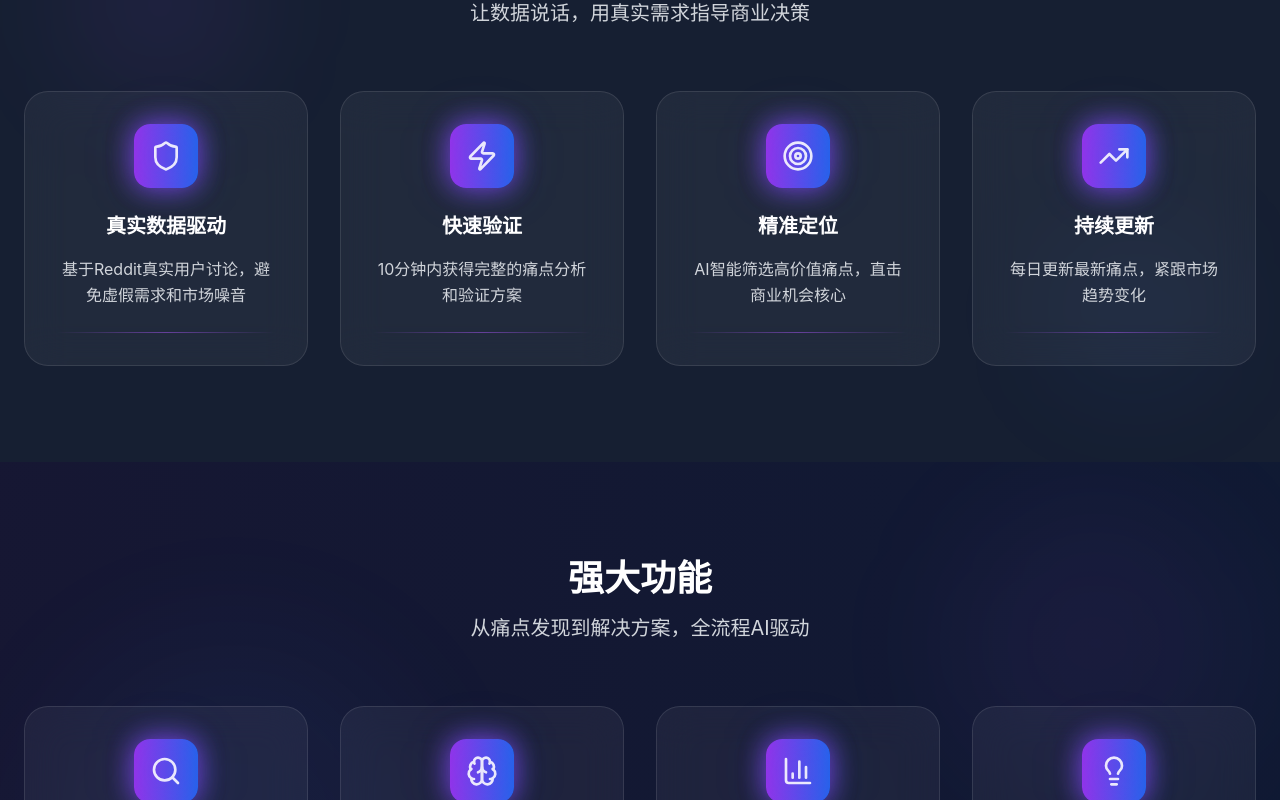
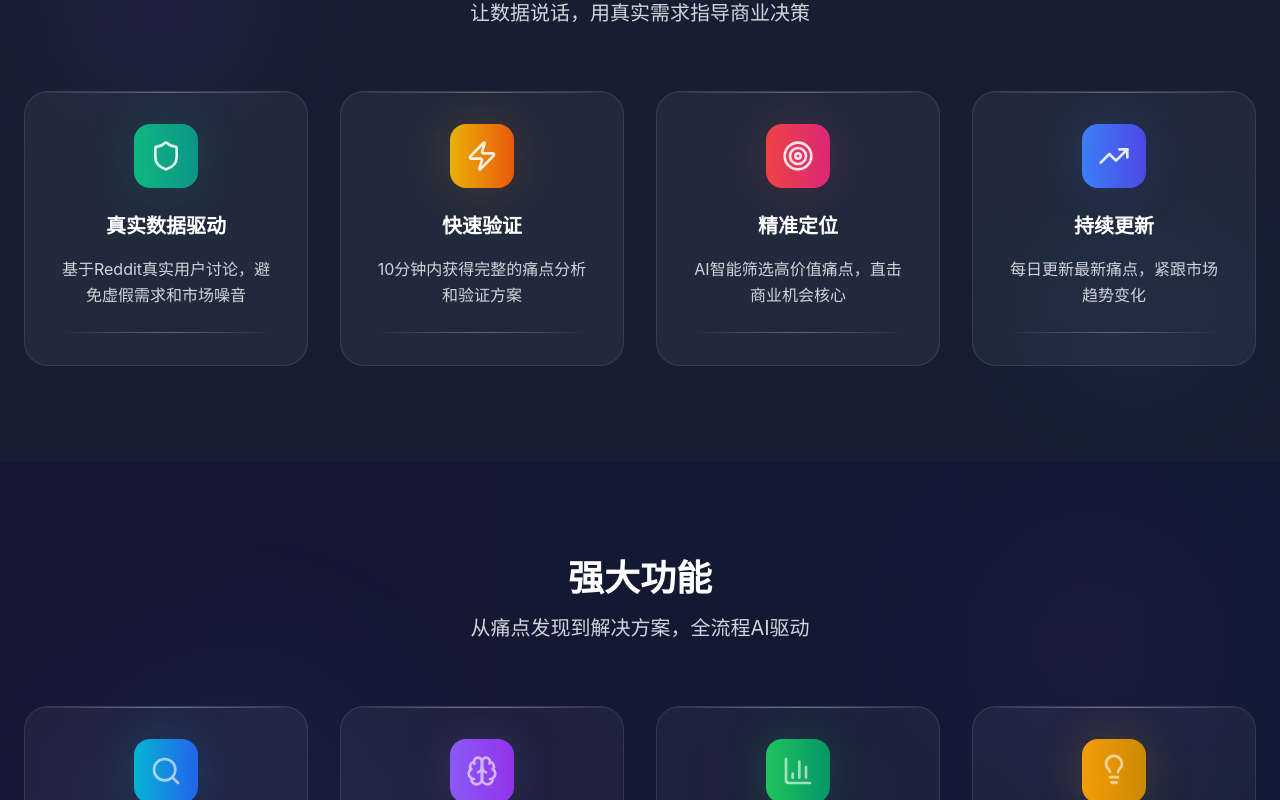
Before and after one commit to lilyssh/reddit-painpoint-radar, a React (Vite) app: page / in a window 1280 px wide. Shown: the part 2300-3100 px from the top of the page. Built offline with nearby package versions, Linux system fonts and the light colour scheme.

Commit message:
Refactor: Improve card icon design and add animations
Enhance the visual appeal of the 8 feature cards by introducing more dynamic icon designs and animations to avoid a monotonous appearance.

```diff
--- a/src/components/Benefits.tsx
+++ b/src/components/Benefits.tsx
@@ -6,22 +6,38 @@ const Benefits = () => {
     {
       icon: Shield,
       title: "真实数据驱动",
-      description: "基于Reddit真实用户讨论，避免虚假需求和市场噪音"
+      description: "基于Reddit真实用户讨论，避免虚假需求和市场噪音",
+      gradient: "from-emerald-500 to-teal-600",
+      bgGradient: "from-emerald-500/10 to-teal-600/10",
+      hoverShadow: "group-hover:shadow-emerald-500/25",
+      iconAnimation: "group-hover:rotate-12"
     },
     {
       icon: Zap,
       title: "快速验证",
-      description: "10分钟内获得完整的痛点分析和验证方案"
+      description: "10分钟内获得完整的痛点分析和验证方案",
+      gradient: "from-yellow-500 to-orange-600",
+      bgGradient: "from-yellow-500/10 to-orange-600/10",
+      hoverShadow: "group-hover:shadow-yellow-500/25",
+      iconAnimation: "group-hover:scale-110 group-hover:rotate-6"
     },
     {
       icon: Target,
       title: "精准定位",
-      description: "AI智能筛选高价值痛点，直击商业机会核心"
+      description: "AI智能筛选高价值痛点，直击商业机会核心",
+      gradient: "from-red-500 to-pink-600",
+      bgGradient: "from-red-500/10 to-pink-600/10",
+      hoverShadow: "group-hover:shadow-red-500/25",
+      iconAnimation: "group-hover:scale-105 group-hover:-rotate-3"
     },
     {
       icon: TrendingUp,
       title: "持续更新",
-      description: "每日更新最新痛点，紧跟市场趋势变化"
+      description: "每日更新最新痛点，紧跟市场趋势变化",
+      gradient: "from-blue-500 to-indigo-600",
+      bgGradient: "from-blue-500/10 to-indigo-600/10",
+      hoverShadow: "group-hover:shadow-blue-500/25",
+      iconAnimation: "group-hover:translate-y-1 group-hover:scale-110"
     }
   ];
 
@@ -43,21 +59,35 @@ const Benefits = () => {
           {benefits.map((benefit, index) => (
             <div
               key={index}
-              className="text-center group hover-lift glass-effect rounded-3xl p-8 animate-fade-in"
+              className="text-center group hover-lift glass-effect rounded-3xl p-8 animate-fade-in relative overflow-hidden"
               style={{animationDelay: `${index * 0.15}s`}}
             >
+              {/* 背景装饰渐变 */}
+              <div className={`absolute inset-0 bg-gradient-to-br ${benefit.bgGradient} opacity-0 group-hover:opacity-100 transition-opacity duration-500 rounded-3xl`} />
+
+              {/* 顶部装饰线 */}
+              <div className={`absolute top-0 left-0 w-full h-px bg-gradient-to-r from-transparent via-current to-transparent opacity-30 group-hover:opacity-60 transition-opacity duration-500`} />
+
               <div className="relative mb-6 mx-auto">
-                <div className="w-16 h-16 bg-gradient-to-r from-purple-600 to-blue-600 rounded-2xl flex items-center justify-center mx-auto group-hover:shadow-lg group-hover:shadow-purple-500/25 transition-all duration-500 animate-glow group-hover:scale-110">
-                  <benefit.icon className="h-8 w-8 text-white" />
+                <div className={`w-16 h-16 bg-gradient-to-r ${benefit.gradient} rounded-2xl flex items-center justify-center mx-auto transition-all duration-500 ${benefit.hoverShadow} relative group-hover:shadow-lg`}>
+                  <benefit.icon className={`h-8 w-8 text-white transition-transform duration-500 ${benefit.iconAnimation}`} />
+
+                  {/* 图标光环效果 */}
+                  <div className={`absolute inset-0 w-16 h-16 bg-gradient-to-r ${benefit.gradient} rounded-2xl blur-xl opacity-20 group-hover:opacity-40 group-hover:blur-2xl transition-all duration-500`} />
                 </div>
-                {/* 装饰性光环 */}
-                <div className="absolute inset-0 w-16 h-16 mx-auto bg-gradient-to-r from-purple-600/20 to-blue-600/20 rounded-2xl blur-xl group-hover:blur-2xl transition-all duration-500" />
+
+                {/* 脉冲圆环 */}
+                <div className={`absolute inset-0 w-16 h-16 mx-auto border-2 border-transparent bg-gradient-to-r ${benefit.gradient} rounded-2xl opacity-0 group-hover:opacity-30 animate-ping`} style={{animationDuration: '2s'}} />
               </div>
-              <h3 className="text-xl font-semibold text-white mb-4 group-hover:text-purple-300 transition-colors duration-300">{benefit.title}</h3>
-              <p className="text-gray-300 leading-relaxed group-hover:text-gray-200 transition-colors duration-300">{benefit.description}</p>
+
+              <h3 className="text-xl font-semibold text-white mb-4 group-hover:text-purple-300 transition-colors duration-300 relative z-10">{benefit.title}</h3>
+              <p className="text-gray-300 leading-relaxed group-hover:text-gray-200 transition-colors duration-300 relative z-10">{benefit.description}</p>
 
               {/* 底部装饰线 */}
-              <div className="mt-6 h-px bg-gradient-to-r from-transparent via-purple-500/50 to-transparent group-hover:via-purple-400 transition-all duration-500" />
+              <div className={`mt-6 h-px bg-gradient-to-r from-transparent via-current to-transparent opacity-30 group-hover:opacity-60 transition-all duration-500`} />
+
+              {/* 侧边装饰 */}
+              <div className={`absolute left-0 top-1/2 w-1 h-12 bg-gradient-to-b ${benefit.gradient} rounded-r-full opacity-0 group-hover:opacity-70 transform -translate-y-1/2 transition-all duration-500`} />
             </div>
           ))}
         </div>
--- a/src/components/Features.tsx
+++ b/src/components/Features.tsx
@@ -6,22 +6,42 @@ const Features = () => {
     {
       icon: Search,
       title: "智能痛点挖掘",
-      description: "AI自动扫描Reddit热门讨论，识别高价值用户痛点"
+      description: "AI自动扫描Reddit热门讨论，识别高价值用户痛点",
+      gradient: "from-cyan-500 to-blue-600",
+      bgGradient: "from-cyan-500/10 to-blue-600/10",
+      hoverShadow: "group-hover:shadow-cyan-500/25",
+      iconAnimation: "group-hover:rotate-12 group-hover:scale-110",
+      decorColor: "cyan"
     },
     {
       icon: Brain,
       title: "深度需求分析",
-      description: "多维度分析用户需求强度、市场规模和解决方案可行性"
+      description: "多维度分析用户需求强度、市场规模和解决方案可行性",
+      gradient: "from-violet-500 to-purple-600",
+      bgGradient: "from-violet-500/10 to-purple-600/10",
+      hoverShadow: "group-hover:shadow-violet-500/25",
+      iconAnimation: "group-hover:pulse group-hover:scale-105",
+      decorColor: "violet"
     },
     {
       icon: BarChart3,
       title: "趋势预测报告",
-      description: "基于历史数据预测痛点发展趋势，提前布局市场机会"
+      description: "基于历史数据预测痛点发展趋势，提前布局市场机会",
+      gradient: "from-green-500 to-emerald-600",
+      bgGradient: "from-green-500/10 to-emerald-600/10",
+      hoverShadow: "group-hover:shadow-green-500/25",
+      iconAnimation: "group-hover:-translate-y-1 group-hover:scale-110",
+      decorColor: "green"
     },
     {
       icon: Lightbulb,
       title: "解决方案建议",
-      description: "提供具体可执行的解决方案和验证步骤"
+      description: "提供具体可执行的解决方案和验证步骤",
+      gradient: "from-amber-500 to-yellow-600",
+      bgGradient: "from-amber-500/10 to-yellow-600/10",
+      hoverShadow: "group-hover:shadow-amber-500/25",
+      iconAnimation: "group-hover:rotate-6 group-hover:scale-110 animate-bounce-gentle",
+      decorColor: "amber"
     }
   ];
 
@@ -44,21 +64,42 @@ const Features = () => {
           {features.map((feature, index) => (
             <div
               key={index}
-              className="text-center group hover-lift glass-effect rounded-3xl p-8 animate-fade-in"
+              className="text-center group hover-lift glass-effect rounded-3xl p-8 animate-fade-in relative overflow-hidden"
               style={{animationDelay: `${index * 0.1}s`}}
             >
+              {/* 背景装饰渐变 */}
+              <div className={`absolute inset-0 bg-gradient-to-br ${feature.bgGradient} opacity-0 group-hover:opacity-100 transition-opacity duration-500 rounded-3xl`} />
+
+              {/* 顶部流光线 */}
+              <div className={`absolute top-0 left-0 w-full h-px bg-gradient-to-r from-transparent via-current to-transparent opacity-40 group-hover:opacity-80 transition-opacity duration-500`} />
+
               <div className="relative mb-6 mx-auto">
-                <div className="w-16 h-16 bg-gradient-to-r from-purple-600 to-blue-600 rounded-2xl flex items-center justify-center mx-auto group-hover:shadow-lg group-hover:shadow-purple-500/25 transition-all duration-500 animate-glow group-hover:scale-110">
-                  <feature.icon className="h-8 w-8 text-white" />
+                {/* 主图标容器 */}
+                <div className={`w-16 h-16 bg-gradient-to-r ${feature.gradient} rounded-2xl flex items-center justify-center mx-auto transition-all duration-500 ${feature.hoverShadow} relative group-hover:shadow-lg`}>
+                  <feature.icon className={`h-8 w-8 text-white transition-all duration-500 ${feature.iconAnimation}`} />
+
+                  {/* 内部光环 */}
+                  <div className={`absolute inset-2 bg-gradient-to-r ${feature.gradient} rounded-xl opacity-30 group-hover:opacity-50 blur-sm transition-all duration-500`} />
                 </div>
-                {/* 装饰性光环 */}
-                <div className="absolute inset-0 w-16 h-16 mx-auto bg-gradient-to-r from-purple-600/20 to-blue-600/20 rounded-2xl blur-xl group-hover:blur-2xl transition-all duration-500" />
+
+                {/* 外围光环效果 */}
+                <div className={`absolute inset-0 w-16 h-16 mx-auto bg-gradient-to-r ${feature.gradient} rounded-2xl blur-xl opacity-20 group-hover:opacity-40 group-hover:blur-2xl transition-all duration-500`} />
+
+                {/* 旋转装饰环 */}
+                <div className={`absolute inset-0 w-20 h-20 mx-auto border border-current rounded-2xl opacity-0 group-hover:opacity-30 group-hover:rotate-45 transition-all duration-700`} style={{left: '-2px', top: '-2px'}} />
+
+                {/* 脉冲点 */}
+                <div className={`absolute top-2 right-2 w-2 h-2 bg-gradient-to-r ${feature.gradient} rounded-full opacity-0 group-hover:opacity-100 animate-ping transition-opacity duration-500`} />
               </div>
-              <h3 className="text-xl font-semibold text-white mb-4 group-hover:text-purple-300 transition-colors duration-300">{feature.title}</h3>
-              <p className="text-gray-300 leading-relaxed group-hover:text-gray-200 transition-colors duration-300">{feature.description}</p>
 
-              {/* 底部装饰线 */}
-              <div className="mt-6 h-px bg-gradient-to-r from-transparent via-purple-500/50 to-transparent group-hover:via-purple-400 transition-all duration-500" />
+              <h3 className="text-xl font-semibold text-white mb-4 group-hover:text-purple-300 transition-colors duration-300 relative z-10">{feature.title}</h3>
+              <p className="text-gray-300 leading-relaxed group-hover:text-gray-200 transition-colors duration-300 relative z-10">{feature.description}</p>
+
+              {/* 底部彩色装饰线 */}
+              <div className={`mt-6 h-px bg-gradient-to-r ${feature.gradient} opacity-30 group-hover:opacity-60 transition-all duration-500`} />
+
+              {/* 右侧装饰条 */}
+              <div className={`absolute right-0 top-1/4 w-1 h-1/2 bg-gradient-to-b ${feature.gradient} rounded-l-full opacity-0 group-hover:opacity-50 transition-all duration-500 transform translate-x-1 group-hover:translate-x-0`} />
             </div>
           ))}
         </div>
```
